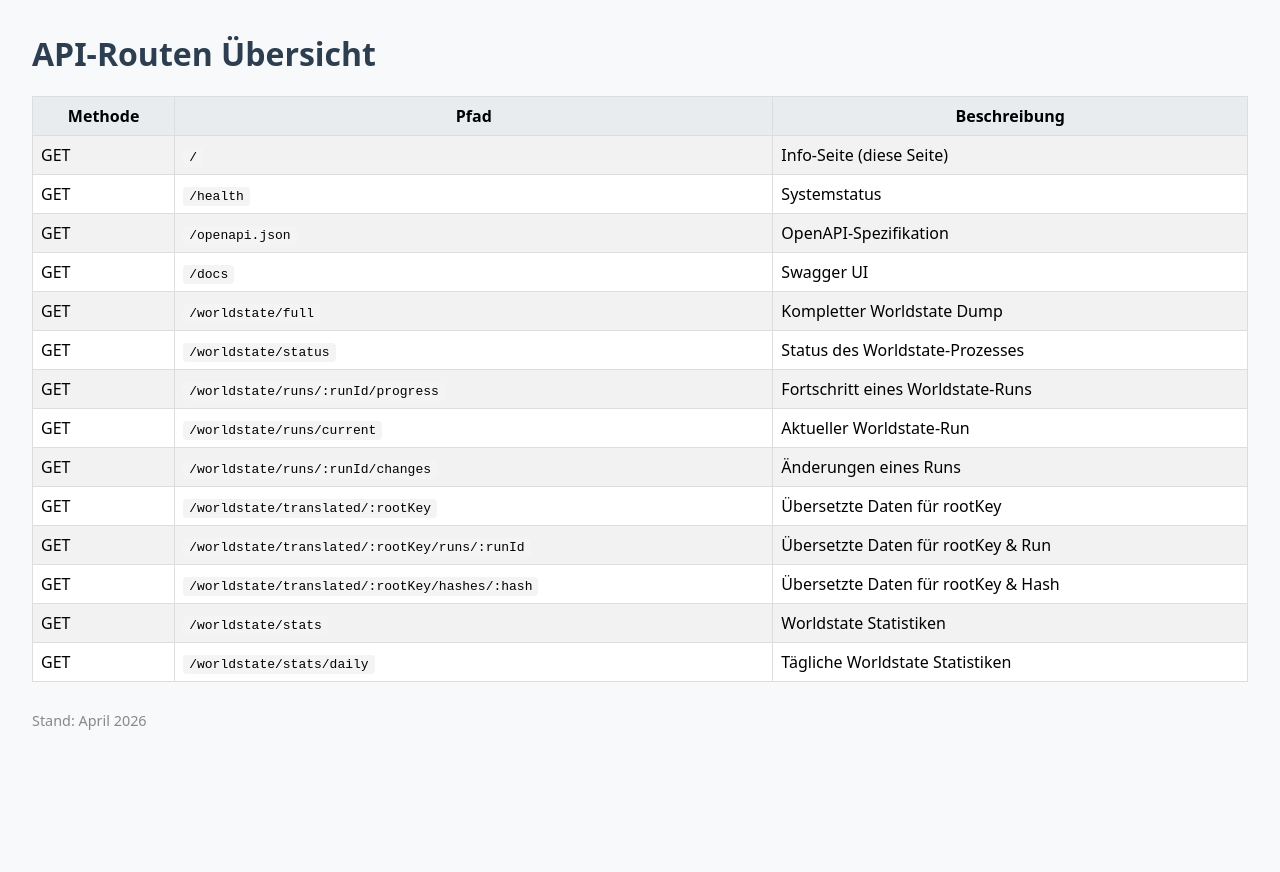
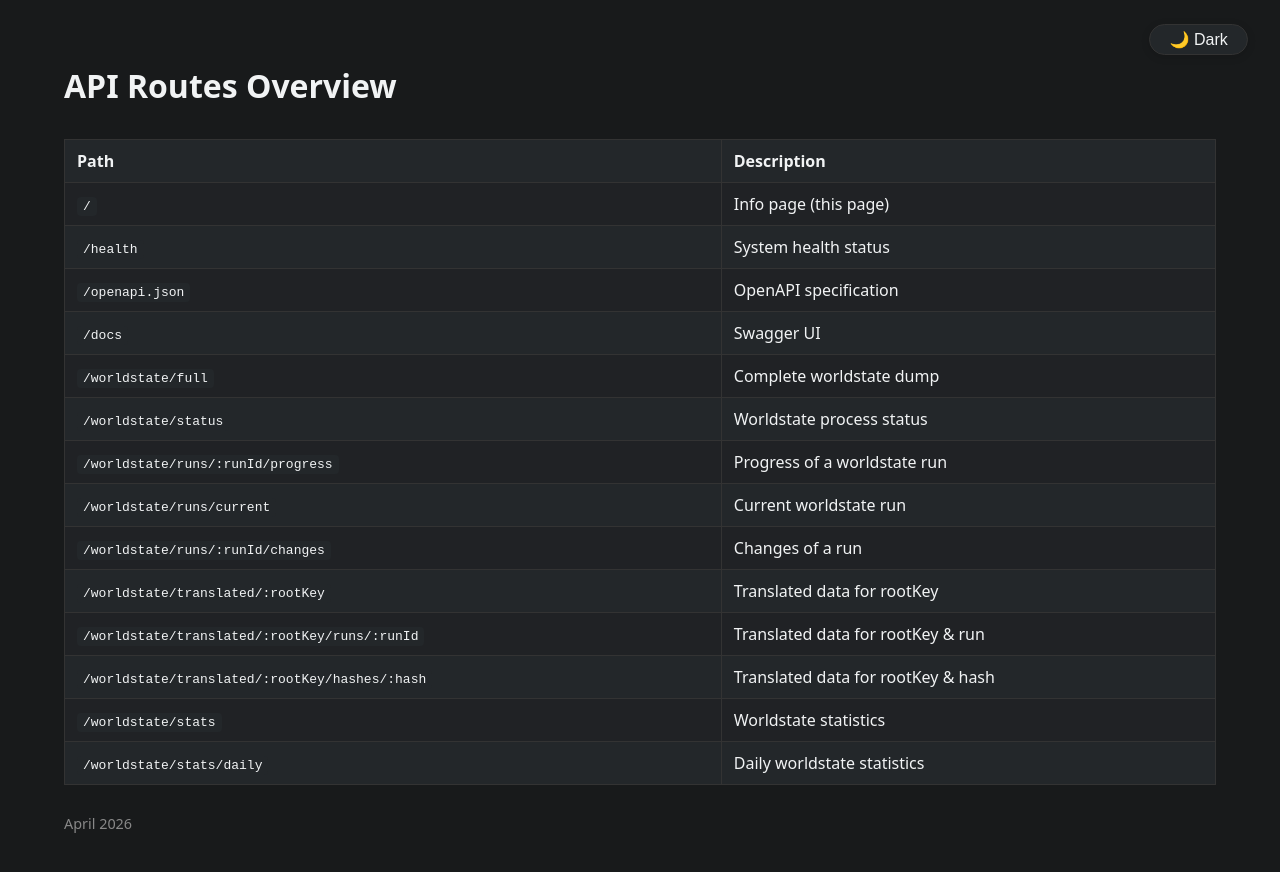
Before and after one commit to tenno-dev/tenno-newapi, a website: page web/static/routes-info.html in a window 1280 px wide. Before the commit the page ends 800 px from the top, so only its background shows below. Drawn offline with Linux system fonts and the light colour scheme.

Commit message:
feat(docs): rebuild routes-info.html with modern dark mode and compact table

```diff
--- a/web/static/routes-info.html
+++ b/web/static/routes-info.html
@@ -1,38 +1,98 @@
 <!DOCTYPE html>
-<html lang="de">
+<html lang="en">
 <head>
-  <meta charset="UTF-8">
-  <title>API-Routen Übersicht</title>
-  <style>
-    body { font-family: system-ui, sans-serif; margin: 2em; background: #f8f9fa; }
-    h1 { color: #2c3e50; }
-    table { border-collapse: collapse; width: 100%; background: #fff; }
-    th, td { border: 1px solid #ddd; padding: 8px; }
-    th { background: #e9ecef; }
-    tr:nth-child(even) { background: #f2f2f2; }
-    code { background: #f4f4f4; padding: 2px 6px; border-radius: 4px; }
-  </style>
+	<meta charset="UTF-8">
+	<title>API Routes Overview</title>
+	<meta name="viewport" content="width=device-width,initial-scale=1">
+	<style>
+		:root {
+			--bg: #f8f9fa;
+			--fg: #23272a;
+			--table-bg: #fff;
+			--table-border: #ddd;
+			--table-th: #e9ecef;
+			--table-row-alt: #f2f2f2;
+			--code-bg: #f4f4f4;
+			--link: #007bff;
+		}
+		[data-theme="dark"] {
+			--bg: #181a1b;
+			--fg: #f1f3f4;
+			--table-bg: #23272a;
+			--table-border: #333;
+			--table-th: #23272a;
+			--table-row-alt: #202225;
+			--code-bg: #23272a;
+			--link: #4ea1ff;
+		}
+		html, body { background: var(--bg); color: var(--fg); font-family: system-ui, sans-serif; margin: 2em; transition: background .2s, color .2s; }
+		h1 { color: var(--fg); font-size: 2em; margin-bottom: 0.5em; }
+		table { border-collapse: collapse; width: 100%; background: var(--table-bg); margin-top: 2em; }
+		th, td { border: 1px solid var(--table-border); padding: 10px 12px; }
+		th { background: var(--table-th); text-align: left; }
+		tr:nth-child(even) { background: var(--table-row-alt); }
+		code { background: var(--code-bg); padding: 2px 6px; border-radius: 4px; }
+		a { color: var(--link); text-decoration: none; }
+		a:hover { text-decoration: underline; }
+		.toggle {
+			position: fixed;
+			top: 1.5em;
+			right: 2em;
+			background: var(--table-bg);
+			color: var(--fg);
+			border: 1px solid var(--table-border);
+			border-radius: 2em;
+			padding: 0.3em 1.2em;
+			font-size: 1em;
+			cursor: pointer;
+			box-shadow: 0 2px 8px #0002;
+			transition: background .2s, color .2s, border .2s;
+			z-index: 10;
+		}
+		@media (max-width: 600px) {
+			body { margin: 0.5em; }
+			.toggle { right: 1em; top: 1em; }
+			table, th, td { font-size: 0.97em; }
+		}
+	</style>
+	<script>
+		function setTheme(theme) {
+			document.documentElement.setAttribute('data-theme', theme);
+			localStorage.setItem('theme', theme);
+		}
+		function toggleTheme() {
+			const current = document.documentElement.getAttribute('data-theme') === 'dark' ? 'light' : 'dark';
+			setTheme(current);
+			document.getElementById('theme-toggle').textContent = current === 'dark' ? '🌙 Dark' : '☀️ Light';
+		}
+		window.onload = () => {
+			const saved = localStorage.getItem('theme');
+			const theme = saved === 'dark' || !saved ? 'dark' : 'light';
+			setTheme(theme);
+			document.getElementById('theme-toggle').textContent = theme === 'dark' ? '🌙 Dark' : '☀️ Light';
+		};
+	</script>
 </head>
 <body>
-  <h1>API-Routen Übersicht</h1>
-  <table>
-    <tr><th>Methode</th><th>Pfad</th><th>Beschreibung</th></tr>
-    <tr><td>GET</td><td><code>/</code></td><td>Info-Seite (diese Seite)</td></tr>
-    <tr><td>GET</td><td><code>/health</code></td><td>Systemstatus</td></tr>
-    <tr><td>GET</td><td><code>/openapi.json</code></td><td>OpenAPI-Spezifikation</td></tr>
-    <tr><td>GET</td><td><code>/docs</code></td><td>Swagger UI</td></tr>
-    <tr><td>GET</td><td><code>/worldstate/full</code></td><td>Kompletter Worldstate Dump</td></tr>
-    <tr><td>GET</td><td><code>/worldstate/status</code></td><td>Status des Worldstate-Prozesses</td></tr>
-    <tr><td>GET</td><td><code>/worldstate/runs/:runId/progress</code></td><td>Fortschritt eines Worldstate-Runs</td></tr>
-    <tr><td>GET</td><td><code>/worldstate/runs/current</code></td><td>Aktueller Worldstate-Run</td></tr>
-    <tr><td>GET</td><td><code>/worldstate/runs/:runId/changes</code></td><td>Änderungen eines Runs</td></tr>
-    <tr><td>GET</td><td><code>/worldstate/translated/:rootKey</code></td><td>Übersetzte Daten für rootKey</td></tr>
-    <tr><td>GET</td><td><code>/worldstate/translated/:rootKey/runs/:runId</code></td><td>Übersetzte Daten für rootKey & Run</td></tr>
-    <tr><td>GET</td><td><code>/worldstate/translated/:rootKey/hashes/:hash</code></td><td>Übersetzte Daten für rootKey & Hash</td></tr>
-    <tr><td>GET</td><td><code>/worldstate/stats</code></td><td>Worldstate Statistiken</td></tr>
-    <tr><td>GET</td><td><code>/worldstate/stats/daily</code></td><td>Tägliche Worldstate Statistiken</td></tr>
-    <!-- Nur öffentliche, für Webseiten relevante Endpunkte -->
-  </table>
-  <p style="margin-top:2em;color:#888;font-size:0.9em">Stand: April 2026</p>
+	<button class="toggle" id="theme-toggle" onclick="toggleTheme()">🌙 Dark</button>
+	<h1>API Routes Overview</h1>
+	<table>
+		<tr><th>Path</th><th>Description</th></tr>
+		<tr><td><code>/</code></td><td>Info page (this page)</td></tr>
+		<tr><td><code>/health</code></td><td>System health status</td></tr>
+		<tr><td><code>/openapi.json</code></td><td>OpenAPI specification</td></tr>
+		<tr><td><code>/docs</code></td><td>Swagger UI</td></tr>
+		<tr><td><code>/worldstate/full</code></td><td>Complete worldstate dump</td></tr>
+		<tr><td><code>/worldstate/status</code></td><td>Worldstate process status</td></tr>
+		<tr><td><code>/worldstate/runs/:runId/progress</code></td><td>Progress of a worldstate run</td></tr>
+		<tr><td><code>/worldstate/runs/current</code></td><td>Current worldstate run</td></tr>
+		<tr><td><code>/worldstate/runs/:runId/changes</code></td><td>Changes of a run</td></tr>
+		<tr><td><code>/worldstate/translated/:rootKey</code></td><td>Translated data for rootKey</td></tr>
+		<tr><td><code>/worldstate/translated/:rootKey/runs/:runId</code></td><td>Translated data for rootKey & run</td></tr>
+		<tr><td><code>/worldstate/translated/:rootKey/hashes/:hash</code></td><td>Translated data for rootKey & hash</td></tr>
+		<tr><td><code>/worldstate/stats</code></td><td>Worldstate statistics</td></tr>
+		<tr><td><code>/worldstate/stats/daily</code></td><td>Daily worldstate statistics</td></tr>
+	</table>
+	<p style="margin-top:2em;color:#888;font-size:0.9em">April 2026</p>
 </body>
 </html>
```
